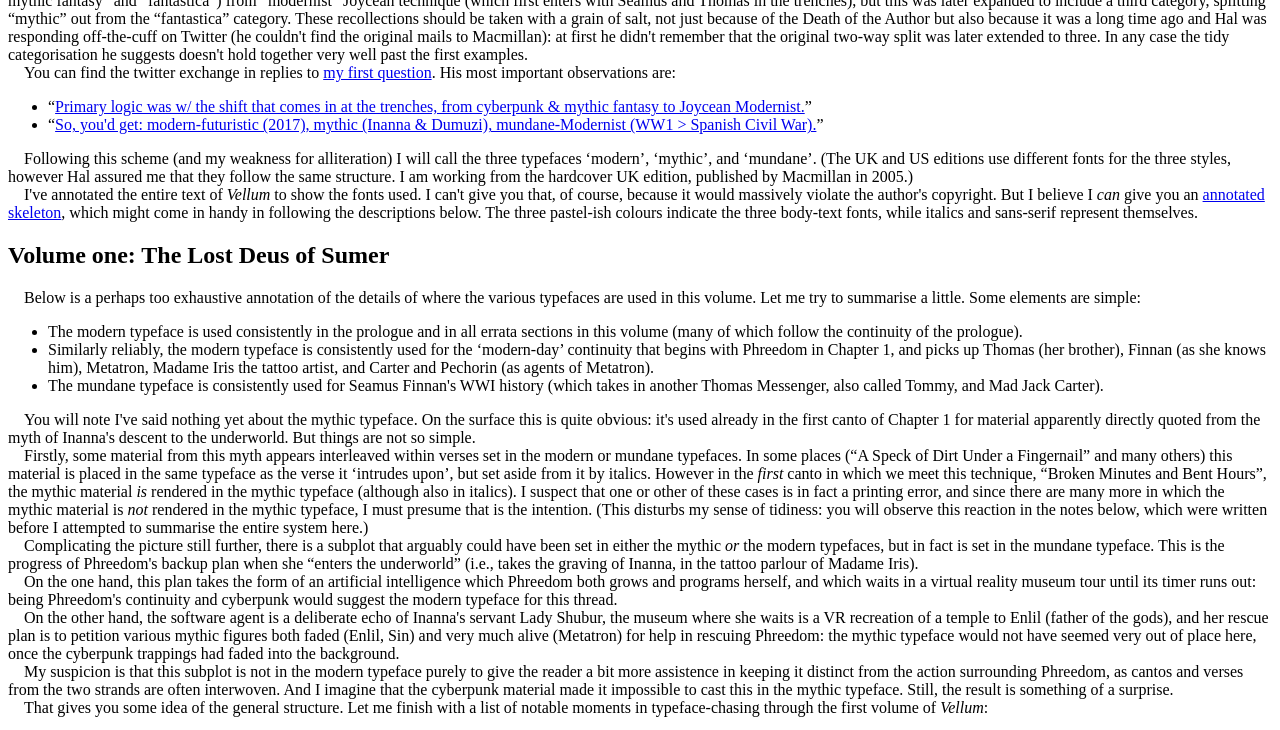
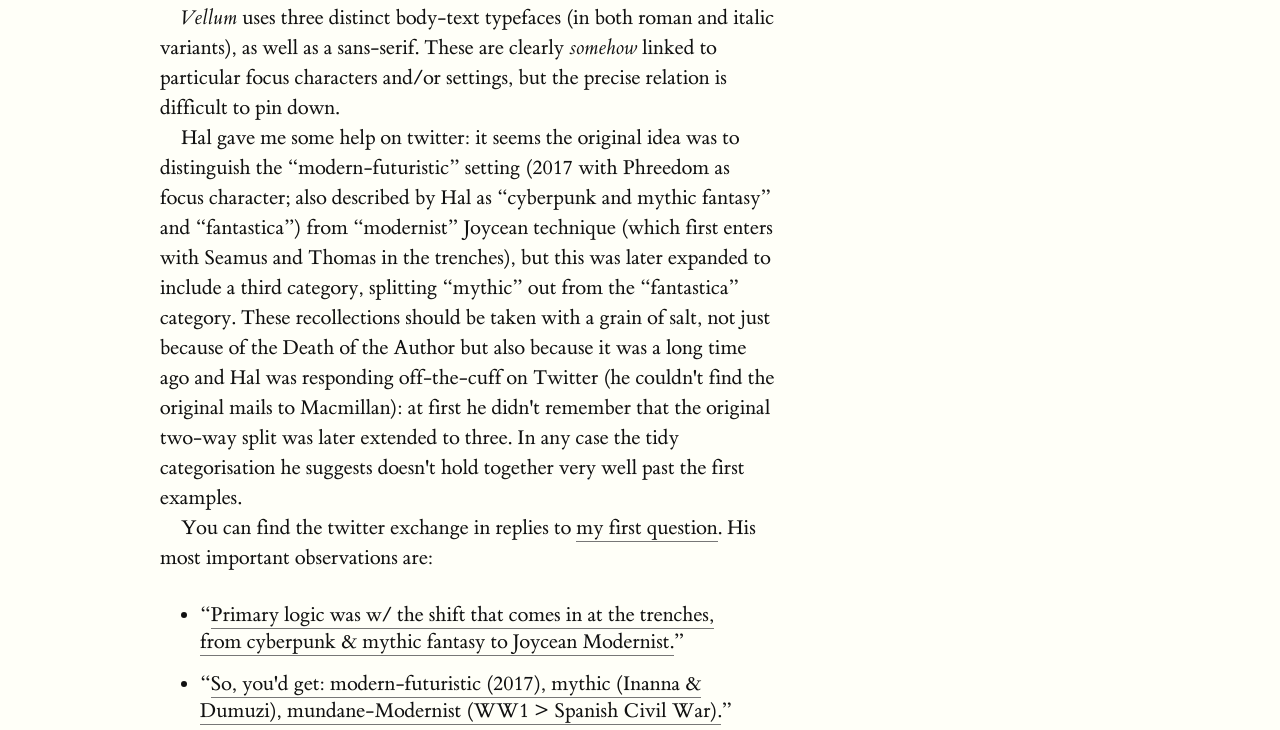
Before and after one commit to tikitu/vellum_and_ink, a plain HTML site: page fonts.html in a window 1280 px wide. Shown: the part 128-858 px from the top of the page. Drawn offline with Linux system fonts and the light colour scheme; the site is published under a folder, as on GitHub Pages, so addresses that start at the root find nothing.

Commit message:
Relocate resources for github pages layout

```diff
--- a/fonts.html
+++ b/fonts.html
@@ -1,7 +1,7 @@
 <html><head>
 <meta content="text/html;charset=utf-8" http-equiv="Content-Type"/>
-    <link rel="stylesheet" type="text/css" href="/resources/tufte.css">
-    <link rel="stylesheet" type="text/css" href="/resources/duncan.css">
+    <link rel="stylesheet" type="text/css" href="resources/tufte.css">
+    <link rel="stylesheet" type="text/css" href="resources/duncan.css">
 <style>
 p {
     margin-top: 0;
```
Also changed, not shown: index.html (+2 -2 lines), structure.html (+2 -2 lines).
